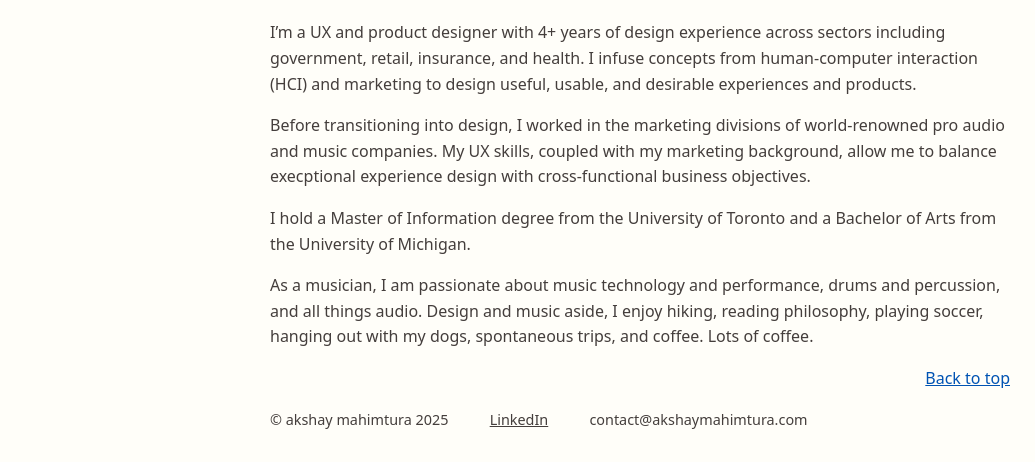
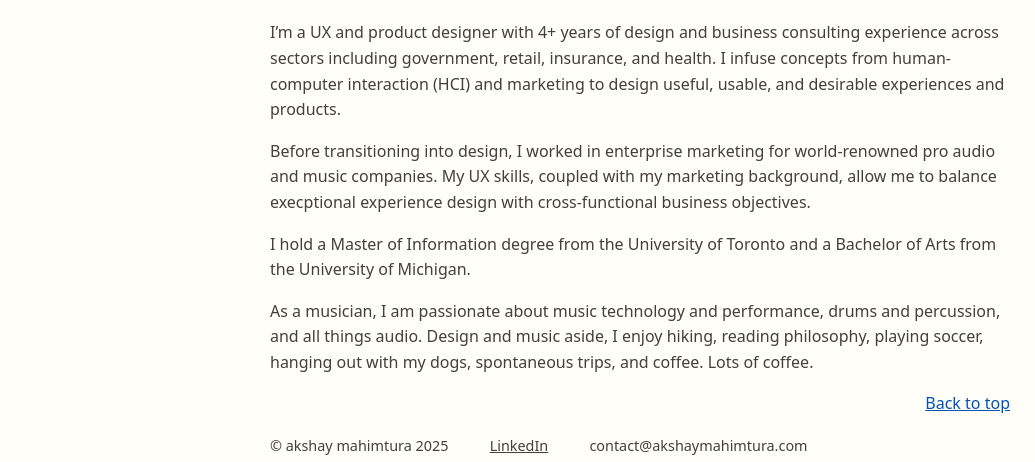
Before and after one commit to amahimtu/portfolio, a plain HTML site: page about.html in a window 1280 px wide. Shown: the part 581-1043 px from the top of the page, without its empty margins (18-1053 px from the left). Drawn offline with Linux system fonts and the light colour scheme.

Commit message:
minor changes

```diff
--- a/about.html
+++ b/about.html
@@ -57,8 +57,8 @@
         </div>
       </div>-->
 
-      <p>I’m a UX and product designer with 4+ years of design experience across sectors including government, retail, insurance, and health. I infuse concepts from human-computer interaction (HCI) and marketing to design useful, usable, and desirable experiences and products.</p>
-      <p>Before transitioning into design, I worked in the marketing divisions of world-renowned pro audio and music companies. My UX skills, coupled with my marketing background, allow me to balance execptional experience design with cross-functional business objectives.</p>
+      <p>I’m a UX and product designer with 4+ years of design and business consulting experience across sectors including government, retail, insurance, and health. I infuse concepts from human-computer interaction (HCI) and marketing to design useful, usable, and desirable experiences and products.</p>
+      <p>Before transitioning into design, I worked in enterprise marketing for world-renowned pro audio and music companies. My UX skills, coupled with my marketing background, allow me to balance execptional experience design with cross-functional business objectives.</p>
       <p>I hold a Master of Information degree from the University of Toronto and a Bachelor of Arts from the University of Michigan.</p>
       <p>As a musician, I am passionate about music technology and performance, drums and percussion, and all things audio. Design and music aside, I enjoy hiking, reading philosophy, playing soccer, hanging out with my dogs, spontaneous trips, and coffee. Lots of coffee.</p>
 
```
Also changed, not shown: 1 other file.
